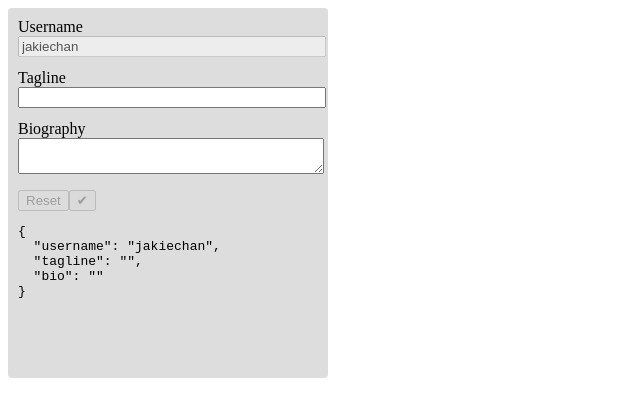
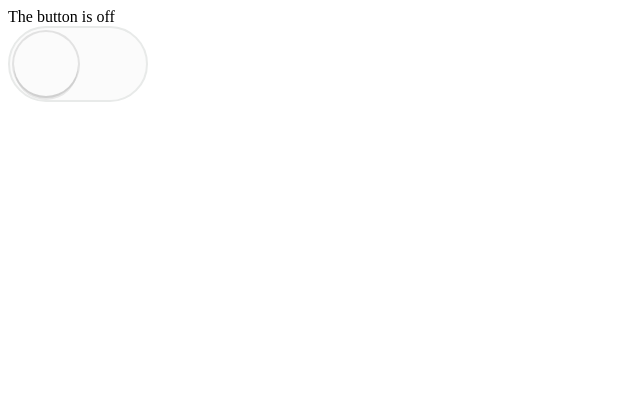
Before and after one commit to dunghd/create-react-ts-from-scratch, a React app: page / in a window 1280 px wide. Shown: the top 416 px of the page, without its empty margins (0-640 px from the left). Built offline with nearby package versions, Linux system fonts and the light colour scheme.

Commit message:
Compound components - 1

```diff
--- a/package.json
+++ b/package.json
@@ -13,7 +13,9 @@
     "@types/react": "^17.0.17",
     "@types/react-dom": "^17.0.9",
     "babel-loader": "^8.2.3",
+    "css-loader": "^6.5.1",
     "html-webpack-plugin": "^5.3.2",
+    "style-loader": "^3.3.1",
     "ts-loader": "^9.2.5",
     "ts-node": "^10.2.0",
     "typescript": "^4.3.5",
--- a/src/App.js
+++ b/src/App.js
@@ -1,27 +1,42 @@
 import React from "react";
-import { UserProvider, useUser } from "./context/user-context";
-import UserSettings from "./screens/user-profile";
+import { Switch } from "./switch";
 
-function UserDataDisplay() {
-  const [{ user }] = useUser();
-  return <pre>{JSON.stringify(user, null, 2)}</pre>;
+function Toggle({ children }) {
+  const [on, setOn] = React.useState(false);
+  const toggle = () => setOn(!on);
+
+  // 🐨 replace this with a call to React.Children.map and map each child in
+  // props.children to a clone of that child with the props they need using
+  // React.cloneElement.
+  // 💰 React.Children.map(props.children, child => {/* return child clone here */})
+  // 📜 https://reactjs.org/docs/react-api.html#reactchildren
+  // 📜 https://reactjs.org/docs/react-api.html#cloneelement
+  // return <Switch on={on} onClick={toggle} />;
+
+  return React.Children.map(children, (child) => {
+    return React.cloneElement(child, { on, toggle });
+  });
 }
+
+// 🐨 Flesh out each of these components
+
+// Accepts `on` and `children` props and returns `children` if `on` is true
+const ToggleOn = ({ on, children }) => (on ? children : null);
+
+// Accepts `on` and `children` props and returns `children` if `on` is false
+const ToggleOff = ({ on, children }) => (on ? null : children);
+
+// Accepts `on` and `toggle` props and returns the <Switch /> with those props.
+const ToggleButton = ({ on, toggle }) => <Switch on={on} onClick={toggle} />;
 
 function App() {
   return (
-    <div
-      style={{
-        minHeight: 350,
-        width: 300,
-        backgroundColor: "#ddd",
-        borderRadius: 4,
-        padding: 10,
-      }}
-    >
-      <UserProvider>
-        <UserSettings />
-        <UserDataDisplay />
-      </UserProvider>
+    <div>
+      <Toggle>
+        <ToggleOn>The button is on</ToggleOn>
+        <ToggleOff>The button is off</ToggleOff>
+        <ToggleButton />
+      </Toggle>
     </div>
   );
 }
--- a/src/auth-context.js
+++ b/src/auth-context.js
@@ -1,18 +1,18 @@
-import * as React from 'react'
+import * as React from "react";
 
 // normally this is going to implement a similar pattern
 // learn more here: https://kcd.im/auth
 
 const AuthContext = React.createContext({
-  user: {username: 'jakiechan', tagline: '', bio: ''},
-})
-AuthContext.displayName = 'AuthContext'
-const AuthProvider = ({user, ...props}) => (
+  user: { username: "DDH", tagline: "", bio: "" },
+});
+AuthContext.displayName = "AuthContext";
+const AuthProvider = ({ user, ...props }) => (
   <AuthContext.Provider value={user} {...props} />
-)
+);
 
 function useAuth() {
-  return React.useContext(AuthContext)
+  return React.useContext(AuthContext);
 }
 
-export {AuthProvider, useAuth}
+export { AuthProvider, useAuth };
--- a/src/context/user-context.js
+++ b/src/context/user-context.js
@@ -70,7 +70,7 @@
 // Then go down to the `handleSubmit` from `UserSettings` and put that logic in
 // this function. It should accept: dispatch, user, and updates
 async function updateUser(dispatch, user, updates) {
-  dispatch({ type: "start update", updates: updates });
+  dispatch({ type: "start update", updates });
 
   try {
     const updatedUser = await userClient.updateUser(user, updates);
--- /dev/null
+++ b/src/switch.js
@@ -0,0 +1,48 @@
+import './switch.styles.css'
+import * as React from 'react'
+
+// STOP! You should not have to change anything in this file to
+// make it through the workshop. If tests are failing because of
+// this switch not having properties set correctly, then the
+// problem is probably in your implementation. Tip: Check
+// your `render` method or the `getTogglerProps` method
+// (if we've gotten to that part)
+
+// this is here to fill in for the onChange handler
+// we're not using onChange because it seems to behave
+// differently in codesandbox and locally :shrug:
+const noop = () => {}
+
+class Switch extends React.Component {
+  render() {
+    const {
+      on,
+      className = '',
+      'aria-label': ariaLabel,
+      onClick,
+      ...props
+    } = this.props
+    const btnClassName = [
+      className,
+      'toggle-btn',
+      on ? 'toggle-btn-on' : 'toggle-btn-off',
+    ]
+      .filter(Boolean)
+      .join(' ')
+    return (
+      <label aria-label={ariaLabel || 'Toggle'} style={{display: 'block'}}>
+        <input
+          className="toggle-input"
+          type="checkbox"
+          checked={on}
+          onChange={noop}
+          onClick={onClick}
+          data-testid="toggle-input"
+        />
+        <span className={btnClassName} {...props} />
+      </label>
+    )
+  }
+}
+
+export {Switch}
--- /dev/null
+++ b/src/switch.styles.css
@@ -0,0 +1,70 @@
+/*
+toggle styles copied and modified from
+https://codepen.io/mallendeo/pen/eLIiG
+by Mauricio Allende (https://mallendeo.com/)
+ */
+.toggle-btn {
+  box-sizing: initial;
+  display: inline-block;
+  outline: 0;
+  width: 8em;
+  height: 4em;
+  position: relative;
+  cursor: pointer;
+  user-select: none;
+  background: #fbfbfb;
+  border-radius: 4em;
+  padding: 4px;
+  transition: all 0.4s ease;
+  border: 2px solid #e8eae9;
+}
+.toggle-input:focus + .toggle-btn::after,
+.toggle-btn:active::after {
+  box-sizing: initial;
+  box-shadow: 0 0 0 2px rgba(0, 0, 0, 0.1), 0 4px 0 rgba(0, 0, 0, 0.08),
+    inset 0px 0px 0px 3px #9c9c9c;
+}
+.toggle-btn::after {
+  left: 0;
+  position: relative;
+  display: block;
+  content: '';
+  width: 50%;
+  height: 100%;
+  border-radius: 4em;
+  background: #fbfbfb;
+  transition: all 0.3s cubic-bezier(0.175, 0.885, 0.32, 1.275),
+    padding 0.3s ease, margin 0.3s ease;
+  box-shadow: 0 0 0 2px rgba(0, 0, 0, 0.1), 0 4px 0 rgba(0, 0, 0, 0.08);
+}
+.toggle-btn.toggle-btn-on::after {
+  left: 50%;
+}
+.toggle-btn.toggle-btn-on {
+  background: #86d993;
+}
+.toggle-btn.toggle-btn-on:active {
+  box-shadow: none;
+}
+.toggle-btn.toggle-btn-on:active::after {
+  margin-left: -1.6em;
+}
+.toggle-btn:active::after {
+  padding-right: 1.6em;
+}
+.toggle-btn[disabled] {
+  opacity: 0.7;
+  cursor: auto;
+}
+.toggle-input {
+  /* visually hidden but still accessible */
+  border: 0;
+  clip: rect(0 0 0 0);
+  height: 1px;
+  margin: -1px;
+  overflow: hidden;
+  padding: 0;
+  position: absolute;
+  width: 1px;
+  white-space: nowrap;
+}
--- a/webpack.config.ts
+++ b/webpack.config.ts
@@ -29,6 +29,10 @@
         exclude: /node_modules/,
         use: { loader: "babel-loader" },
       },
+      {
+        test: /\.(scss|css)$/,
+        use: ["style-loader", "css-loader"],
+      },
     ],
   },
   plugins: [
```
Also changed, not shown: 1 other file (tests, documents, lock files or other folders).
